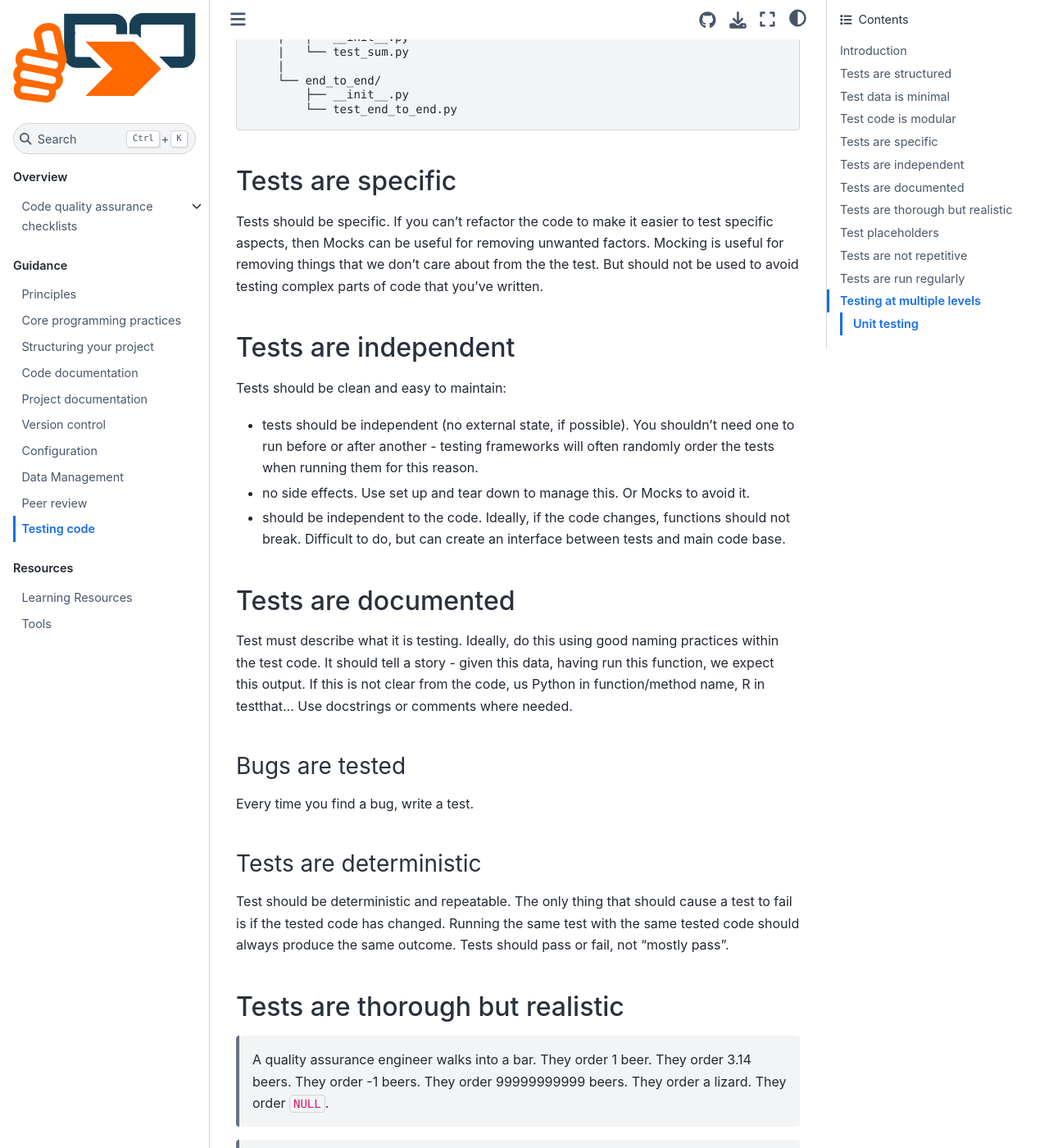
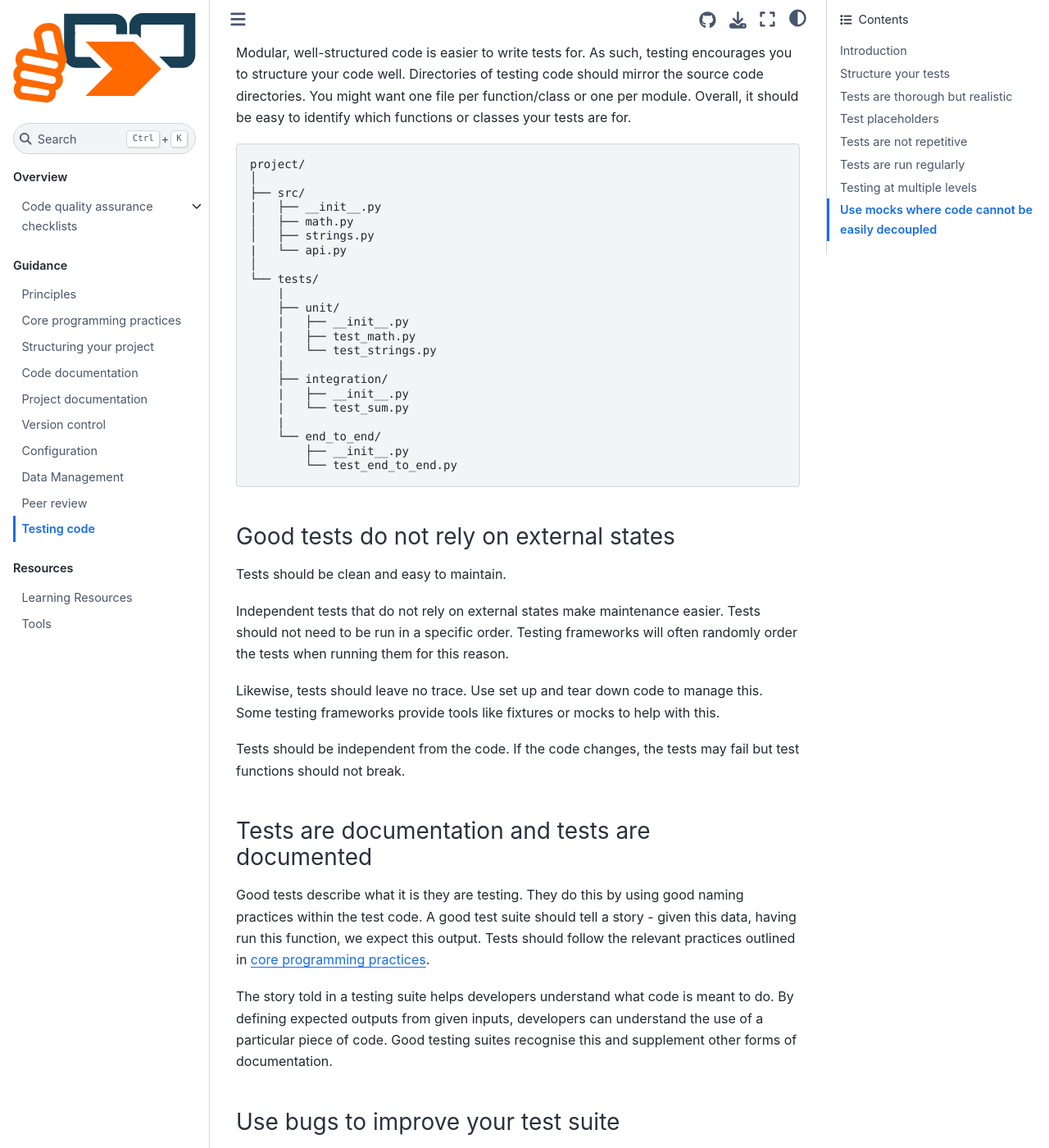
Before and after one commit to best-practice-and-impact/qa-of-code-guidance, a Jupyter Book: the page built from book/testing_code.md, in a window 1280 px wide and 1400 px high, scrolled down 2760 px. Shown: the whole window at 82% size. Built offline with Jupyter Book 1.0.4 settings and Sphinx 7.4.7 and the Sphinx Book theme 1.1.4, drawn with Linux system fonts in a browser that asks for light colours; some of the changed text lies outside the part shown.

Commit message:
structure tests section checked and revised

`````diff
--- a/book/testing_code.md
+++ b/book/testing_code.md
@@ -1,12 +1,19 @@
 # Testing code
 
-Tests are bits of code that verify that your analytical code is working as expected. Where code documentation helps others to understand what you expect your code to do, testing assures that the the code meets these expectations.
+Tests are bits of code that verify that your analytical code is working as expected.
+Where code documentation helps others to understand what you expect your code to do, testing assures that the the code meets these expectations.
+
+Tests should be used proportionately across your codebase.
+Hadley Wickham gives advice on designing test suites in [his book on writing packages for R](https://r-pkgs.org/testing-design.html#what-to-test).
+Although this book is written for R developers the advice at the start of the chapter is more general.
 
 ## Introduction
 
 When testing, ask: **"Does my code do what I expect it to, given realistic inputs?"**.
 
-Delivering a piece of analysis or research includes both writing the code that performs your analysis and assuring that it works. You cannot be sure that your code works without having run it with realistic examples. Therefore, you must test your analytical code proportionately.
+Delivering a piece of analysis or research includes both writing the code that performs your analysis and assuring that it works.
+You cannot be sure that your code works without having run it with realistic examples.
+Therefore, you must test your analytical code proportionately.
 
 Tests can:
 * verify that users expectations are met by the code,
@@ -14,64 +21,113 @@
 * let you know when you've broken the expected functionality of your code,
 * be used to report or flag poor performance, for example, when modelling.
 
-Testing helps you assure your code quality and makes developing your code more efficient. Code that has not been tested is more likely to contain bugs and require more maintenance in the future.
+Testing helps you assure your code quality and makes developing your code more efficient.
+Code that has not been tested is more likely to contain bugs and require more maintenance in the future.
 
-Testing is a useful and deep skill to learn. Writing code for testing should also follow good practice.
+Code for testing should also follow good practice.
+Testing is a useful and deep skill to learn.
 
-## Tests are structured
+## Structure your tests
 
-Tests comes in many shapes and sizes, but often follow the pattern:
+When writing code outside dedicated testing frameworks, we manually test our code.
+We might do this by running our code and seeing what the outputs are.
+We test these outputs against our mental model - or understanding - of how the code should work.
+Testing frameworks structure this process so that computers can automate the testing of the code.
+
+Tests come in many shapes and sizes, but usually follow the pattern:
 1. Arrange - set up any objects for your test, e.g. example input data and expected output data.
 2. Act - run the code that you are testing (1 or more functions or methods).
 3. Assert - verify that the code performed the expected action, e.g. that the output matched the expected output.
 
-We'll use a couple of examples throughout this section of the book, to demonstrate how tests relate to analytical code. Here we've a basic function to get the absolute equivalent of a number:
+We'll use a couple of examples throughout this section of the book, to demonstrate how tests relate to analytical code.
+Here we've a basic function to get the absolute equivalent of a number:
 
-```py
+````{tabs}
+```{code-tab} py Python
 def absolute(number):
     """Get the non-negative equivalent of a real number."""
     if not isinstance(number, (int, float)):
         raise TypeError("Input number must be numeric.")
-    return (number * number) ** 0.5
+    return (number * number) / number
 ```
 
-To test that this function works as expected, we write another function to carry out the test. We've spread the code out over separate lines, to make it clear how this test follows the arrange, act, assert patten:
+```{code-tab} r R
+#' Absolute
+#'
+#' Get the non-negative equivalent of a real number.
 
-```py
+absolute <- function(number) {
+    if !(is.numeric(number)) {
+        stop("Input number must be numeric.")
+    }
+
+    return (number * number) / number
+}
+```
+````
+To test that this function works as expected, we write code to carry out the test.
+In Python this is another function, whereas in R it is simply a statement.
+We've spread the code out over separate lines, to make it clear how this test follows the arrange, act, assert pattern:
+
+````{tabs}
+```{code-tab} py
 def test_absolute_converts_negative_inputs():
     """Makes negative numbers positive."""
     # Arrange
     input_value = -5
     expected_output = 5
+
     # Act
     actual_output = absolute(input_value)
+
     # Assert
     assert actual_output == expected_output
 ```
+```{code-tab} r R
+# Arrange
+input_value <- -5
+expected_output <- 5
 
-The example above can be described as a 'unit test'. This means that it tests the smallest unit of our code - a function. There are three common "layers" of testing:
+# Act
+actual_output <- absolute(input_value)
+
+# Assert
+test_that("absolute converts negative inputs to positive", {
+    expect_equal(expected_output, actual_output)
+    }
+)
+```
+````
+The example above can be described as a 'unit test'.
+This means that it tests the smallest unit of our code - a function.
+There are three common "layers" of testing:
 
 * Unit testing - assuring that functions or class methods perform as expected.
 * Integration testing - assuring that units interact with other units or third party code as expected.
 * End-to-end or system testing - assuring that a complete system functions as expected.
-* User acceptance testing - assures that the system meets a users expectations.
-[Acceptance testing](https://en.wikipedia.org/wiki/Acceptance_testing) is often considered as an additional level, and should be applied whenever developing software for specific users.
 
-Later in this chapter, we describe what risk each level aims to address and detail good practices for each.
+[User acceptance testing](https://en.wikipedia.org/wiki/Acceptance_testing) is an additional level of software testing although it doesn't involve writing test code.
+It should be applied whenever developing software for users.
+
+Each level of testing mitigates specific risks.
 
 
-## Test data is minimal
+### Use minimal data for tests
 
-- there should only be enough data to be able to carry out the test.
-- data should be static (hardcoded), readable, fake and close to the tests (if unit test).
-- expected output must not be generated by running your function then pasting it into the script. Strong indication that your function is too complicated.
-- can reuse larger example data for multiple integration and end to end tests. Return it from a function or fixture for consistency.
+Data for tests must be:
+- only just large enough to carry out the test,
+- static (hardcoded), readable, fake and in the same folder as the tests (if unit test),
+- not generated by running your function then pasting it into the script,
+- larger for integration and end-to-end tests,
+- returned from a function or fixture for consistency.
 
-## Test code is modular
+### Write your test code to mirror your codebase
 
-Modular, well-structured code is easier to write tests for As such, testing encourages you to structure your code well.
-Testing directories should mirror the source code directories. Might want one file per function/class or one per module.
-Overall, it should be easy to identify which functions or classes your tests are assuring.
+Modular, well-structured code is easier to write tests for.
+As such, testing encourages you to structure your code well.
+Directories of testing code should mirror the source code directories.
+You might want one file per function/class or one per module.
+Overall, it should be easy to identify which functions or classes your tests are for.
 
 ```
 project/
@@ -98,32 +154,48 @@
         └── test_end_to_end.py
 ```
 
-## Tests are specific
 
-Tests should be specific.
-If you can't refactor the code to make it easier to test specific aspects, then Mocks can be useful for removing unwanted factors.
-Mocking is useful for removing things that we don't care about from the the test. But should not be used to avoid testing complex parts of code that you've written.
 
-## Tests are independent
+### Good tests do not rely on external states
 
-Tests should be clean and easy to maintain:
- - tests should be independent (no external state, if possible). You shouldn't need one to run before or after another - testing frameworks will often randomly order the tests when running them for this reason.
- - no side effects. Use set up and tear down to manage this. Or Mocks to avoid it.
- - should be independent to the code. Ideally, if the code changes, functions should not break. Difficult to do, but can create an interface between tests and main code base.
+Tests should be clean and easy to maintain.
 
-## Tests are documented
+Independent tests that do not rely on external states make maintenance easier.
+Tests should not need to be run in a specific order.
+Testing frameworks will often randomly order the tests when running them for this reason.
 
-Test must describe what it is testing.
-Ideally, do this using good naming practices within the test code. It should tell a story - given this data, having run this function, we expect this output.
-If this is not clear from the code, us Python in function/method name, R in testthat... Use docstrings or comments where needed.
-### Bugs are tested
+Likewise, tests should leave no trace.
+Use set up and tear down code to manage this.
+Some testing frameworks provide tools like fixtures or mocks to help with this.
 
-Every time you find a bug, write a test.
+Tests should be independent from the code.
+If the code changes, the tests may fail but test functions should not break.
 
-### Tests are deterministic
+### Tests are documentation and tests are documented
 
-Test should be deterministic and repeatable. The only thing that should cause a test to fail is if the tested code has changed. Running the same test with the same tested code should always produce the same outcome.
-Tests should pass or fail, not "mostly pass".
+Good tests describe what it is they are testing.
+They do this by using good naming practices within the test code.
+A good test suite should tell a story - given this data, having run this function, we expect this output.
+Tests should follow the relevant practices outlined in [core programming practices](./core_programming).
+
+The story told in a testing suite helps developers understand what code is meant to do.
+By defining expected outputs from given inputs, developers can understand the use of a particular piece of code.
+Good testing suites recognise this and supplement other forms of documentation.
+
+### Use bugs to improve your test suite
+
+Every time you find a bug, write a test to check that it is fixed.
+Doing so guarantees that your code covers common edge cases.
+When you change your code or refactor your product you can be sure that bugs you have already fixed will not reappear.
+
+### Avoid flickering tests by making them deterministic
+
+Good tests are deterministic and repeatable.
+Don't use randomness when writing tests.
+The only thing that should cause a test to fail when it has been passing is if the tested code has changed.
+Running the same test with the same tested code should always produce the same outcome.
+
+In short, tests should pass or fail, not "mostly pass".
 
 ## Tests are thorough but realistic
 
@@ -319,3 +391,10 @@
 * [tox](https://tox.readthedocs.io/en/latest/)/[nox](https://nox.thea.codes/en/stable/)
 * [rhub](https://r-hub.github.io/rhub/)
 ```
+
+## Use mocks where code cannot be easily decoupled
+
+Tests should be specific.
+
+If you can't refactor the code to make it easier to test specific aspects, then Mocks can be useful for removing unwanted factors.
+Mocking is useful for removing things that we don't care about from the the test. But should not be used to avoid testing complex parts of code that you've written.
`````
